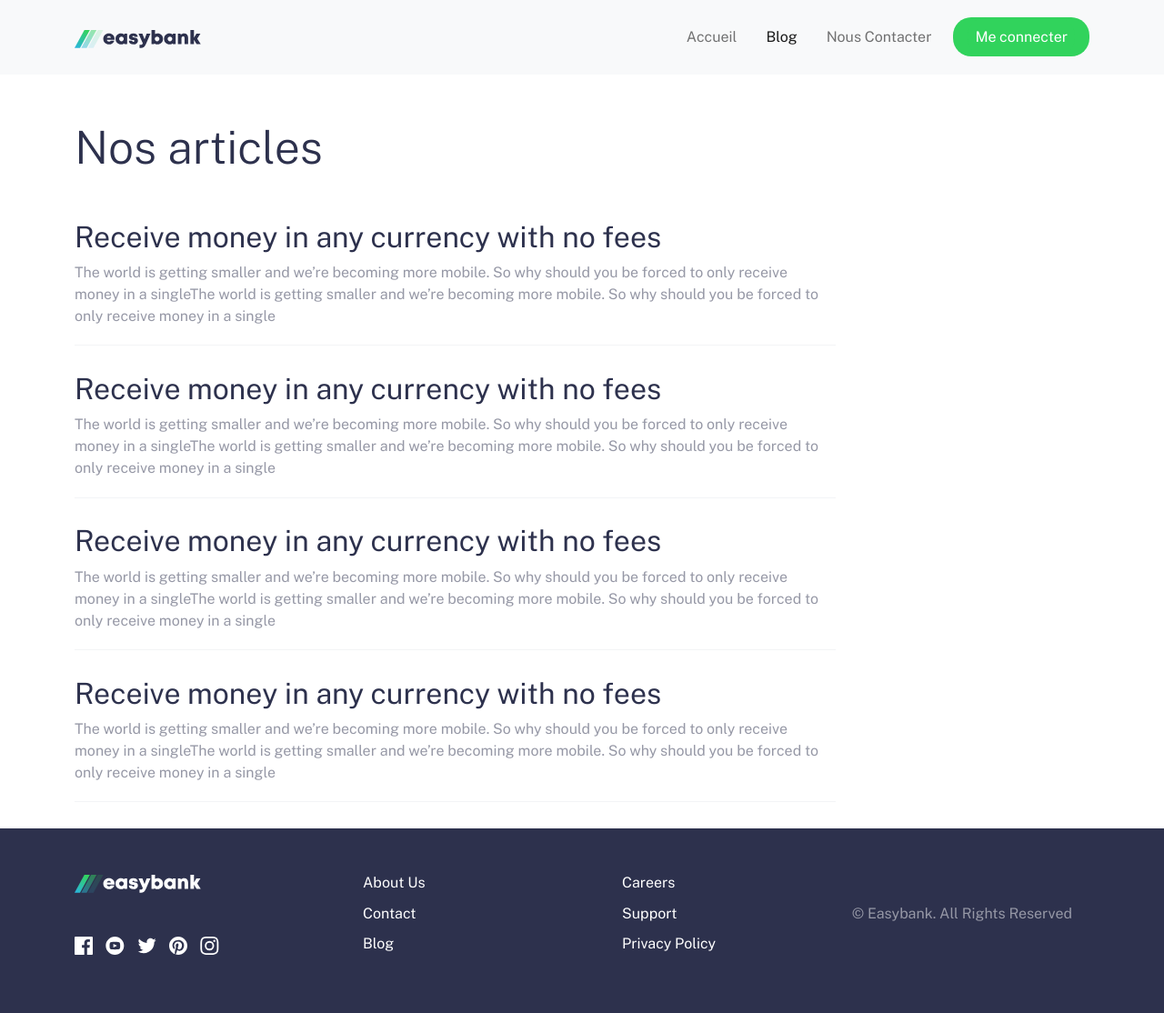
After one commit to Argus416/easybank_blog, a PHP site: page /blogs.php in a window 1280 px wide. The commit adds this page. Shown: the whole page at 91% size. Run offline with PHP 8.4, Linux system fonts and the light colour scheme; some libraries are stand-ins or nearby versions.

Commit message:
working on blogs page

```diff
--- /dev/null
+++ b/blogs.php
@@ -0,0 +1,60 @@
+<?php require_once 'template/header.php' ?>
+<title>Nos articles</title>
+
+</head>
+
+<body>
+    <?php require_once 'template/nav.php' ?>
+    <main class="blogs">
+        <div class="container">
+            <h1 class="page-title">Nos articles</h1>
+
+            <div class="d-flex">
+                <div class="left">
+                    <div class="article">
+                        <a href="#">
+                            <h2>Receive money in any currency with no fees</h2>
+                        </a>
+                        <p>The world is getting smaller and we’re becoming more mobile. So why should you be forced to
+                            only receive money in a singleThe world is getting smaller and we’re becoming more mobile.
+                            So why should you be forced to
+                            only receive money in a single</p>
+                    </div>
+                    <div class="article">
+                        <a href="#">
+                            <h2>Receive money in any currency with no fees</h2>
+                        </a>
+                        <p>The world is getting smaller and we’re becoming more mobile. So why should you be forced to
+                            only receive money in a singleThe world is getting smaller and we’re becoming more mobile.
+                            So why should you be forced to
+                            only receive money in a single</p>
+                    </div>
+                    <div class="article">
+                        <a href="#">
+                            <h2>Receive money in any currency with no fees</h2>
+                        </a>
+                        <p>The world is getting smaller and we’re becoming more mobile. So why should you be forced to
+                            only receive money in a singleThe world is getting smaller and we’re becoming more mobile.
+                            So why should you be forced to
+                            only receive money in a single</p>
+                    </div>
+                    <div class="article">
+                        <a href="#">
+                            <h2>Receive money in any currency with no fees</h2>
+                        </a>
+                        <p>The world is getting smaller and we’re becoming more mobile. So why should you be forced to
+                            only receive money in a singleThe world is getting smaller and we’re becoming more mobile.
+                            So why should you be forced to
+                            only receive money in a single</p>
+                    </div>
+
+                </div>
+                <div class="right"></div>
+            </div>
+        </div>
+    </main>
+
+    <?php require_once 'template/footer.php' ?>
+</body>
+
+</html>
--- a/contact_us.php
+++ b/contact_us.php
@@ -7,7 +7,7 @@
     <?php require_once 'template/nav.php' ?>
     <main class="contact_us">
         <div class="container">
-            <h1>Nous contacter</h1>
+            <h1 class="page-title">Nous contacter</h1>
 
             <div class="d-flex">
                 <div class="left">
--- a/index.php
+++ b/index.php
@@ -127,7 +127,7 @@
                     </a>
                 </div>
                 <div class="text-center">
-                    <a href="#" class="link"> Tous nos articles </a>
+                    <a href="blogs.php" class="link"> Tous nos articles </a>
                 </div>
             </div>
         </section>
--- /dev/null
+++ b/script/sandbox.js
@@ -0,0 +1,6 @@
+let navPage = document.querySelectorAll(".nav-link");
+for (i = 0; i < navPage.length; i++) {
+    if (location.href === navPage[i].href) {
+        navPage[i].className += " active";
+    }
+}
--- a/style/_conf.scss
+++ b/style/_conf.scss
@@ -20,7 +20,11 @@ h6 {
 h1 {
     font-size: 50px;
     font-weight: 300;
+    &.page-title {
+        margin: 1em 0;
+    }
 }
+
 p {
     color: $GrayishBlue;
 }
--- /dev/null
+++ b/style/pages/_blogs.scss
@@ -0,0 +1,17 @@
+main.blogs {
+    .d-flex {
+        .left {
+            width: 75%;
+            .article {
+                margin-bottom: 1.8em;
+                border-bottom: 1px solid $LightGrayishBlue;
+                a {
+                    text-decoration: none;
+                }
+                p {
+                    padding-bottom: 0.2em;
+                }
+            }
+        }
+    }
+}
--- a/style/pages/_contact_us.scss
+++ b/style/pages/_contact_us.scss
@@ -1,8 +1,6 @@
 main.contact_us {
     padding-bottom: 4em;
-    h1 {
-        margin: 1em 0;
-    }
+
     .d-flex {
         justify-content: space-between;
         flex-wrap: wrap;
--- a/style/style.css
+++ b/style/style.css
@@ -21,6 +21,10 @@ h6 {
 h1 {
   font-size: 50px;
   font-weight: 300;
+}
+
+h1.page-title {
+  margin: 1em 0;
 }
 
 p {
@@ -325,10 +329,6 @@ main.contact_us {
   padding-bottom: 4em;
 }
 
-main.contact_us h1 {
-  margin: 1em 0;
-}
-
 main.contact_us .d-flex {
   -webkit-box-pack: justify;
       -ms-flex-pack: justify;
@@ -395,6 +395,23 @@ main.contact_us .d-flex .right .btn-container {
 
 main.contact_us .d-flex .right .btn-container .btn-submit {
   width: 70%;
+}
+
+main.blogs .d-flex .left {
+  width: 75%;
+}
+
+main.blogs .d-flex .left .article {
+  margin-bottom: 1.8em;
+  border-bottom: 1px solid #f3f4f6;
+}
+
+main.blogs .d-flex .left .article a {
+  text-decoration: none;
+}
+
+main.blogs .d-flex .left .article p {
+  padding-bottom: 0.2em;
 }
 
 header .navbar {
--- a/style/style.scss
+++ b/style/style.scss
@@ -4,6 +4,7 @@
 @import "pages/_home";
 @import "pages/_loginSignUp";
 @import "pages/_contact_us";
+@import "pages/_blogs";
 
 header {
     .navbar {
@@ -55,10 +56,7 @@ footer {
             }
         }
     }
-    .sec-col {
-    }
-    .third-col {
-    }
+
     .forth-col {
         display: flex;
         flex-direction: column;
--- a/template/footer.php
+++ b/template/footer.php
@@ -31,3 +31,5 @@
         </div>
     </div>
 </footer>
+
+<script src="script/sandbox.js"></script>
--- a/template/nav.php
+++ b/template/nav.php
@@ -12,11 +12,11 @@
             <div class="collapse navbar-collapse" id="navbarSupportedContent">
                 <ul class="navbar-nav ms-auto mb-2 mb-lg-0">
                     <li class="nav-item">
-                        <a class="nav-link active" aria-current="page" href="index.php">Accueil</a>
+                        <a class="nav-link" aria-current="page" href="index.php">Accueil</a>
                     </li>
 
                     <li class="nav-item">
-                        <a class="nav-link" href="#">Blog</a>
+                        <a class="nav-link" href="blogs.php">Blog</a>
                     </li>
 
                     <li class="nav-item">
```
Also changed, not shown: 1 other file.
